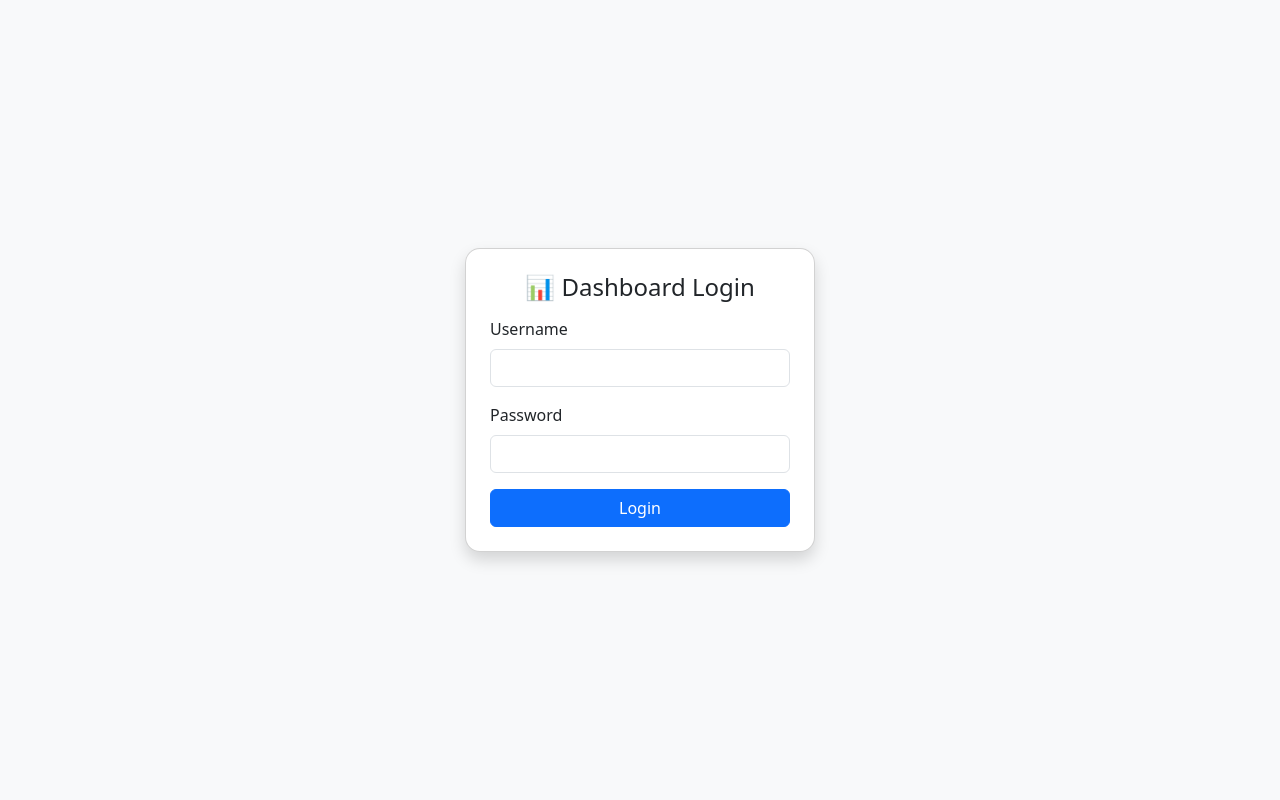
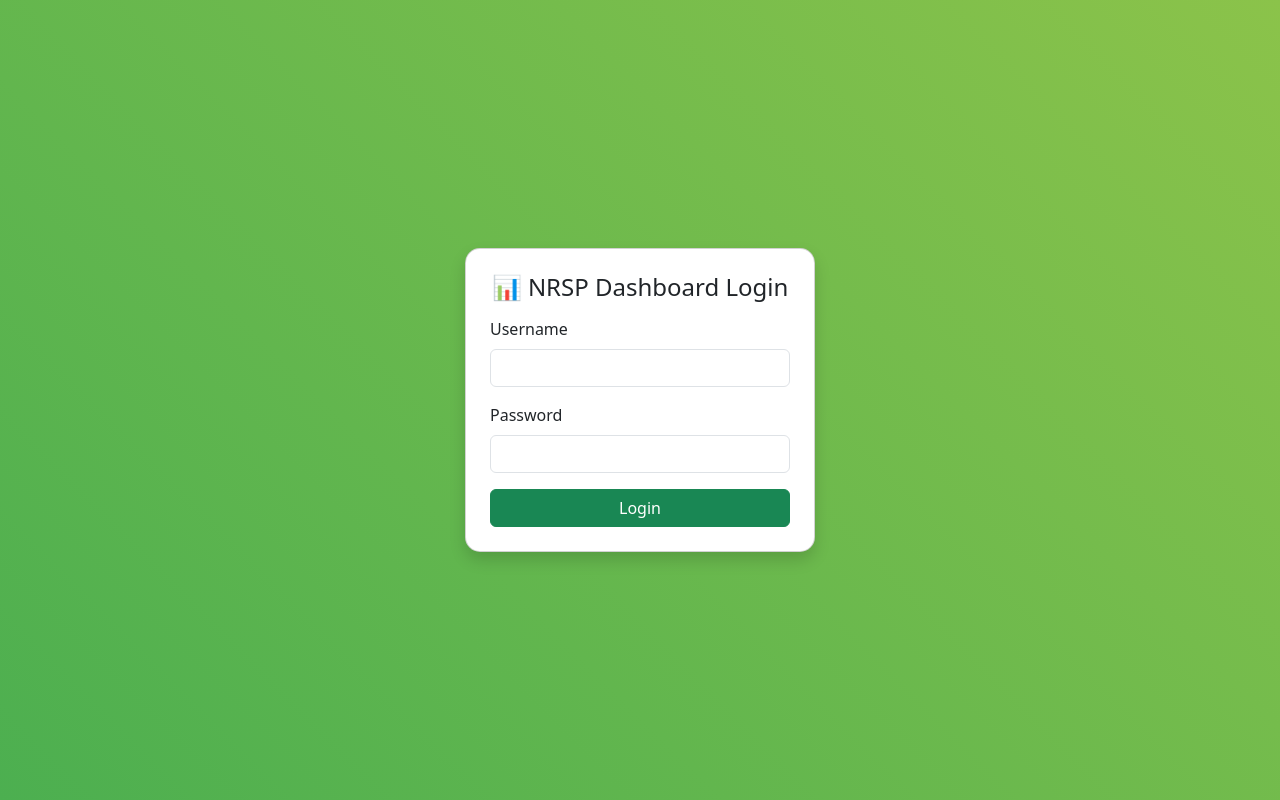
Before and after one commit to ghazanfariqbal630/Loan-Application, a Flask app: page /login in a window 1280 px wide. Run offline with Flask 3, Linux system fonts and the light colour scheme.

Commit message:
Update login.html

```diff
--- a/templates/login.html
+++ b/templates/login.html
@@ -1,13 +1,40 @@
 <!DOCTYPE html>
-<html lang="ur">
+<html lang="en">
 <head>
   <meta charset="UTF-8">
-  <title>Login - Loan Dashboard</title>
+  <title>Login - NRSP Dashboard</title>
   <link href="https://cdn.jsdelivr.net/npm/bootstrap@5.3.3/dist/css/bootstrap.min.css" rel="stylesheet">
+  <style>
+    body {
+      background: linear-gradient(45deg, #4CAF50, #8BC34A);
+      height: 100vh;
+      display: flex;
+      align-items: center;
+      justify-content: center;
+    }
+    .login-card {
+      width: 350px;
+      border-radius: 15px;
+      box-shadow: 0 4px 15px rgba(0,0,0,0.2);
+    }
+  </style>
 </head>
-<body class="bg-light d-flex align-items-center justify-content-center" style="height:100vh;">
-  <div class="card shadow p-4" style="width: 350px; border-radius:15px;">
-    <h4 class="text-center mb-3">📊 Dashboard Login</h4>
+<body>
+  <div class="card login-card shadow">
+    <div class="card-body p-4">
+      <h4 class="text-center mb-3">📊 NRSP Dashboard Login</h4>
+
+      {% with messages = get_flashed_messages(with_categories=true) %}
+        {% if messages %}
+          {% for category, message in messages %}
+            <div class="alert alert-{{ category }} alert-dismissible fade show" role="alert">
+              {{ message }}
+              <button type="button" class="btn-close" data-bs-dismiss="alert" aria-label="Close"></button>
+            </div>
+          {% endfor %}
+        {% endif %}
+      {% endwith %}
+
       <form method="POST">
         <div class="mb-3">
           <label class="form-label">Username</label>
@@ -17,8 +44,10 @@
           <label class="form-label">Password</label>
           <input type="password" name="password" class="form-control" required>
         </div>
-      <button type="submit" class="btn btn-primary w-100">Login</button>
+        <button type="submit" class="btn btn-success w-100">Login</button>
       </form>
     </div>
+  </div>
+  <script src="https://cdn.jsdelivr.net/npm/bootstrap@5.3.3/dist/js/bootstrap.bundle.min.js"></script>
 </body>
 </html>
```
Lines whose indentation alone changed are shown as unchanged.
